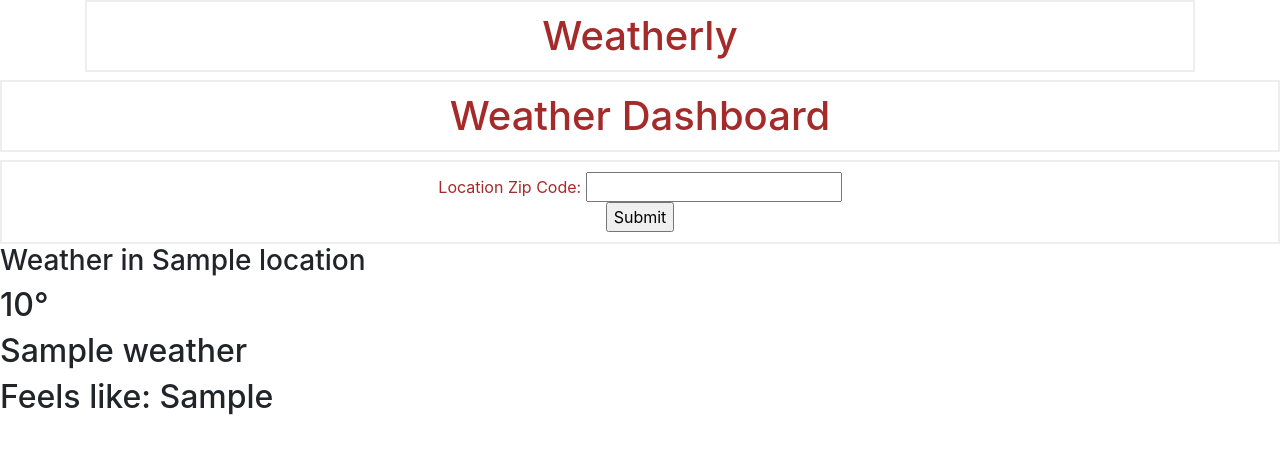
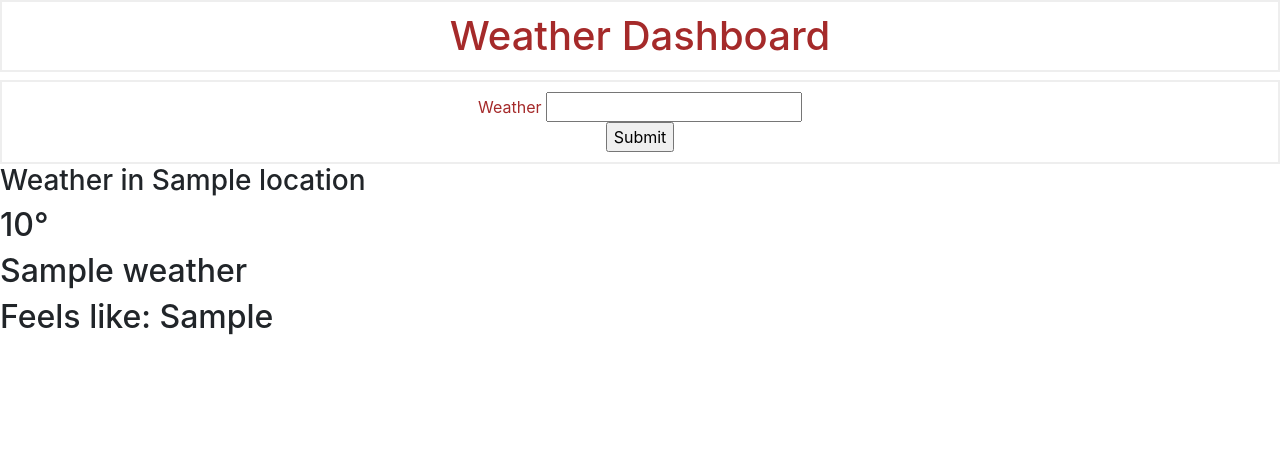
Before and after one commit to Micah779/Weatherly, a Flask app: template templates/index.html in a window 1280 px wide. Shown: the top 454 px of the page. Run offline with Flask 3, Linux system fonts and the light colour scheme; the template is opened without the code that fills it: most values are stand-ins (such as "Sample title", 1, 10 or a date in 2020); some libraries are stand-ins or nearby versions.

Commit message:
removed base, isolated the route, get and post req

```diff
--- a/app.py
+++ b/app.py
@@ -5,29 +5,26 @@ from flask import render_template, request # allows us to render HTML files
 
 app = Flask(__name__) # application instance
 
-@app.route('/') # application route
+api_key = "cc631ac49cd8a748900eedaba0033755"
+
+@app.route('/', methods=["POST", 'GET']) # application route
 def index(): # view function
-    return render_template('index.html') # renders the index.html file as a view function
 
-@app.route('/results', methods=['POST'])
-def render_results():
-    zipcode = request.form['zipCode']
+    # initializing data variables outside of the conditional statement so that they can be accessed
+    location, temp, feels_like, weather = None, None, None, None
 
-    api_key = get_api_key()
-    data = get_weather_results(zipcode, api_key)
+    if request.method == "POST":
+        zipcode = request.form['zipCode']
+        data = get_weather_results(zipcode, api_key)
 
-    # variables
-    temp = "{0:.2f}".format(data["main"]["temp"])
-    feels_like = "{0:.2f}".format(data["main"]["feels_like"])
-    weather = data["weather"][0]["main"]
-    location = data["name"]
+        # variables
+        temp = "{0:.2f}".format(data["main"]["temp"])
+        feels_like = "{0:.2f}".format(data["main"]["feels_like"])
+        weather = data["weather"][0]["main"]
+        location = data["name"]
 
-    return render_template('base.html', location=location, temp=temp, feels_like=feels_like, weather=weather)
-
-def get_api_key():
-    config = configparser.ConfigParser()
-    config.read('config.ini') # read in the config.ini file
-    return config['weatherly']['api'] # getting the api key, now we can run 'get_api_key()'
+    # renders the index.html file as a view function with all of the variables from the api data
+    return render_template('index.html', location=location, temp=temp, feels_like=feels_like, weather=weather)
 
 # function to take in a zipcode and api key to return weather results
 def get_weather_results(zipcode, api_key):
--- a/templates/base.html
+++ /dev/null
@@ -1,36 +0,0 @@
-<!-- HTML Base Template using Jinja -->
-<!doctype html>
-<html lang="en">
-  <head>
-    <!-- Required meta tags -->
-    <meta charset="utf-8">
-    <meta name="viewport" content="width=device-width, initial-scale=1, shrink-to-fit=no">
-
-    <!-- Bootstrap CSS -->
-    <link rel="stylesheet" href="https://stackpath.bootstrapcdn.com/bootstrap/4.3.1/css/bootstrap.min.css" integrity="sha384-ggOyR0iXCbMQv3Xipma34MD+dH/1fQ784/j6cY/iJTQUOhcWr7x9JvoRxT2MZw1T" crossorigin="anonymous">
-    <link rel="stylesheet" href="static/css/style.css">
-
-    <title>{% block title %} {% endblock %}</title>
-  </head>
-  <body>
-    <!-- Bootstrap Navbar (edited) -->
-    <div class="container">
-        {% block content %} {% endblock %}
-    </div>
-    <h1> Weather Dashboard </h1>
-    <form action="{{ url_for('render_results') }}" method="post">
-        Location Zip Code: <input type="text" name="zipCode"><br>
-        <input type="submit" value="Submit">
-    </form>
-    <h3>Weather in {{ location }}</h3>
-    <h2>{{ temp }}°</h2>
-    <h2>{{ weather }}</h2>
-    <h2>Feels like: {{ feels_like }}</h2>
-
-    <!-- Optional JavaScript -->
-    <!-- jQuery first, then Popper.js, then Bootstrap JS -->
-    <script src="https://code.jquery.com/jquery-3.3.1.slim.min.js" integrity="sha384-q8i/X+965DzO0rT7abK41JStQIAqVgRVzpbzo5smXKp4YfRvH+8abtTE1Pi6jizo" crossorigin="anonymous"></script>
-    <script src="https://cdnjs.cloudflare.com/ajax/libs/popper.js/1.14.7/umd/popper.min.js" integrity="sha384-UO2eT0CpHqdSJQ6hJty5KVphtPhzWj9WO1clHTMGa3JDZwrnQq4sF86dIHNDz0W1" crossorigin="anonymous"></script>
-    <script src="https://stackpath.bootstrapcdn.com/bootstrap/4.3.1/js/bootstrap.min.js" integrity="sha384-JjSmVgyd0p3pXB1rRibZUAYoIIy6OrQ6VrjIEaFf/nJGzIxFDsf4x0xIM+B07jRM" crossorigin="anonymous"></script>
-  </body>
-</html>
--- a/templates/index.html
+++ b/templates/index.html
@@ -1,6 +1,28 @@
-<!-- Using Jinja to create this HTML page with the base.html template created under templates/base.html -->
-{% extends 'base.html' %}
+<!DOCTYPE html>
+<html lang="en">
+<head>
+    <meta charset="UTF-8">
+    <meta name="viewport" content="width=device-width, initial-scale=1.0">
 
-{% block content %}
-    <h1>{% block title %} Weatherly {% endblock %}</h1>
-{% endblock %}
+    <link rel="stylesheet" href="https://stackpath.bootstrapcdn.com/bootstrap/4.3.1/css/bootstrap.min.css" integrity="sha384-ggOyR0iXCbMQv3Xipma34MD+dH/1fQ784/j6cY/iJTQUOhcWr7x9JvoRxT2MZw1T" crossorigin="anonymous">
+    <link rel="stylesheet" href="static/css/style.css">
+    <title>Weatherly</title>
+</head>
+<body>
+
+    <h1> Weather Dashboard </h1>
+    <form action="{{ url_for('index') }}" method="post">
+        Weather <input type="text" name="zipCode"><br>
+        <input type="submit" value="Submit">
+    </form>
+    <h3>Weather in {{ location }}</h3>
+    <h2>{{ temp }}°</h2>
+    <h2>{{ weather }}</h2>
+    <h2>Feels like: {{ feels_like }}</h2>
+
+
+    <script src="https://code.jquery.com/jquery-3.3.1.slim.min.js" integrity="sha384-q8i/X+965DzO0rT7abK41JStQIAqVgRVzpbzo5smXKp4YfRvH+8abtTE1Pi6jizo" crossorigin="anonymous"></script>
+    <script src="https://cdnjs.cloudflare.com/ajax/libs/popper.js/1.14.7/umd/popper.min.js" integrity="sha384-UO2eT0CpHqdSJQ6hJty5KVphtPhzWj9WO1clHTMGa3JDZwrnQq4sF86dIHNDz0W1" crossorigin="anonymous"></script>
+    <script src="https://stackpath.bootstrapcdn.com/bootstrap/4.3.1/js/bootstrap.min.js" integrity="sha384-JjSmVgyd0p3pXB1rRibZUAYoIIy6OrQ6VrjIEaFf/nJGzIxFDsf4x0xIM+B07jRM" crossorigin="anonymous"></script>
+</body>
+</html>
```
